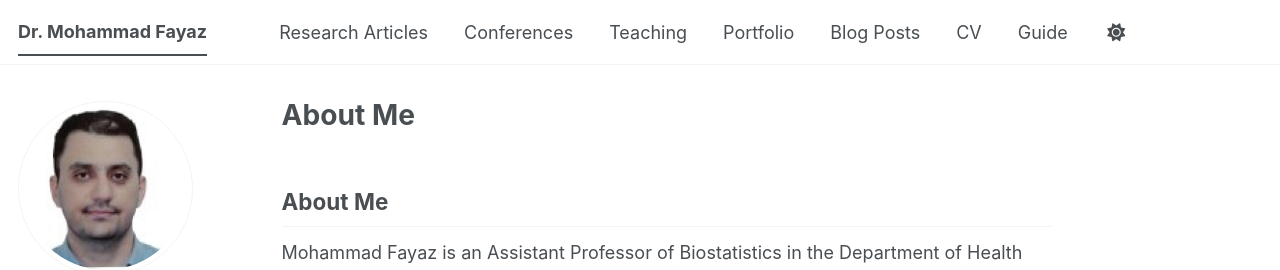
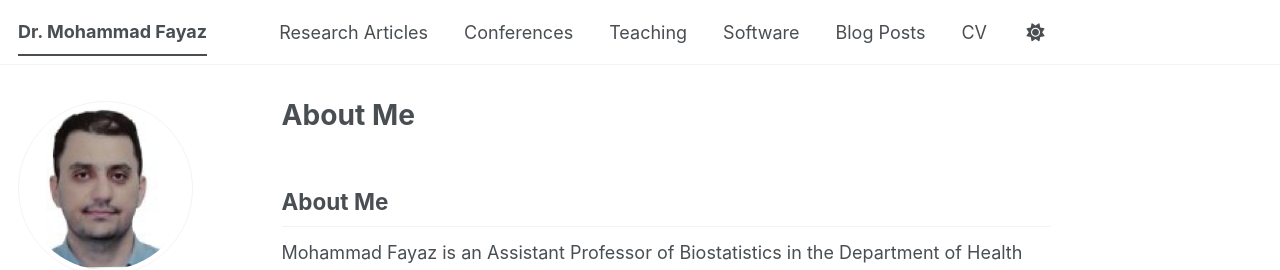
Before and after one commit to mohammad-fayaz/mohammad-fayaz.github.io, a Jekyll site: the page built from _pages/about.md, in a window 1280 px wide. Shown: the top 270 px of the page. Built offline with Jekyll 4.4.1, drawn with Linux system fonts in a browser that asks for light colours; some web fonts are replaced; a script bundle is joined from its source files by our own code; library files that are not in the unit come from our copies.

Commit message:
Update navigation.yml

```diff
--- a/_data/navigation.yml
+++ b/_data/navigation.yml
@@ -17,7 +17,7 @@ main:
   - title: "Teaching"
     url: /teaching/
 
-  - title: "Portfolio"
+  - title: "Software"
     url: /portfolio/
 
   - title: "Blog Posts"
@@ -29,5 +29,5 @@ main:
   # - title: "CV"
   #   url: /cv-json/
 
-  - title: "Guide"
-    url: /markdown/
+  # - title: "Guide"
+  # url: /markdown/
```
